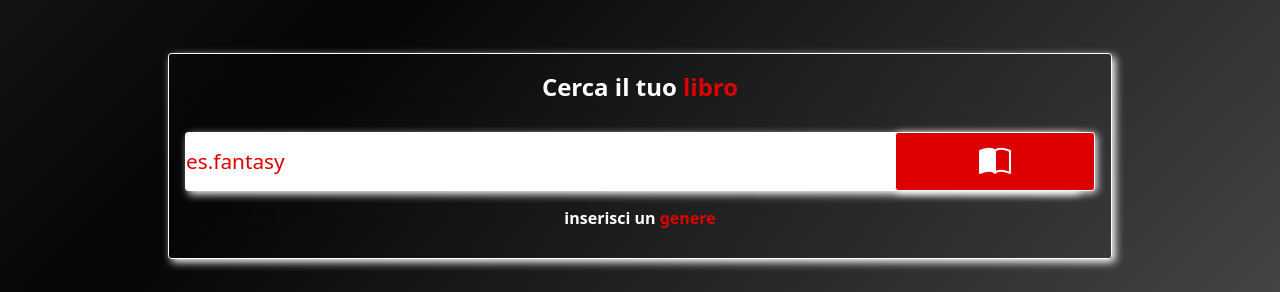
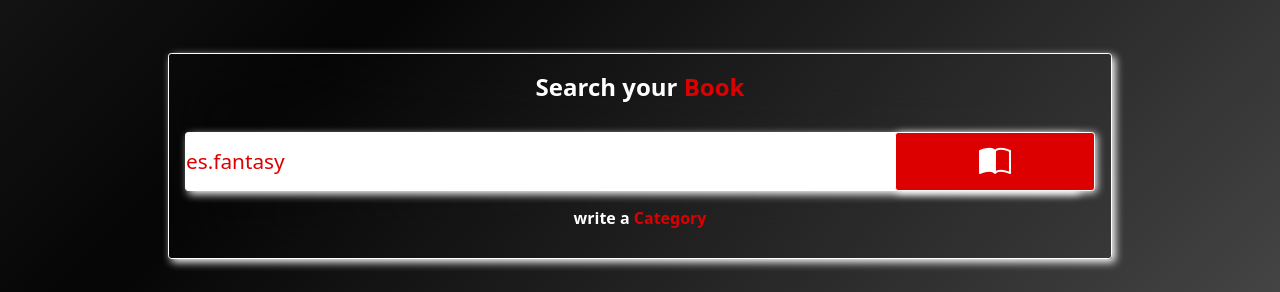
Before and after one commit to Deakon89/LibraryRepo, a plain HTML site: page index.html in a window 1280 px wide. Shown: the part 410-702 px from the top of the page. Drawn offline with nearby package versions, Linux system fonts and the light colour scheme; a web font is replaced by a local one.

Commit message:
Update index.html

```diff
--- a/index.html
+++ b/index.html
@@ -39,8 +39,8 @@
     <div class="main-container">
         <!-- main content -->
         <main class="heart-grid">
-            <h2>Cerca il tuo <em>libro</em></h2>
-            <label for="book">inserisci un <em>genere</em></label>
+            <h2>Search your <em>Book</em></h2>
+            <label for="book">write a <em>Category</em></label>
             <input class="book"  type="text" placeholder="es.fantasy">
             <button class="btnSub" type="submit"><i class="bi bi-book-half"></i></button>
             <!-- <button class="btnRst" type="reset">Reset</button> -->
```
